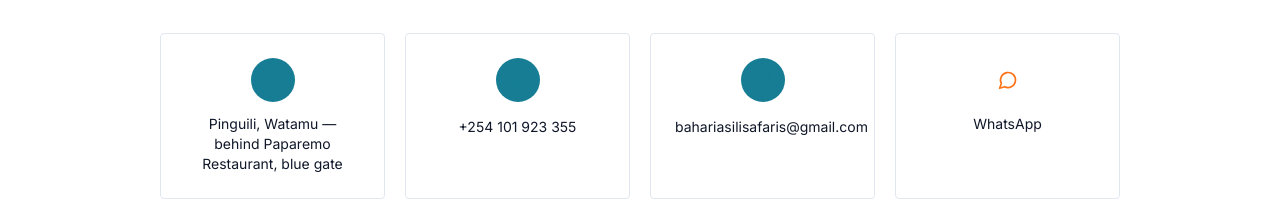
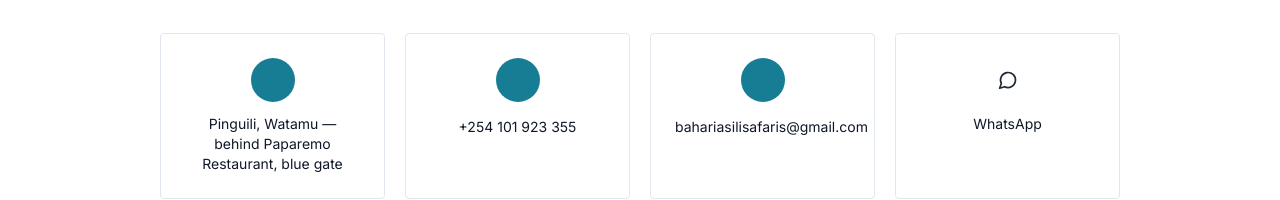
Before and after one commit to Sheddymae/bahari-asili-safaris, a Next.js app: page /contact in a window 1280 px wide. Shown: the part 351-551 px from the top of the page. Built offline with nearby package versions, Linux system fonts and the light colour scheme; no server answers.

Commit message:
Keep orange accent text readable on light surfaces

```diff
--- a/app/globals.css
+++ b/app/globals.css
@@ -363,3 +363,10 @@ footer.bg-foreground .text-safari-400 { color: #FFB37E; }
 ) .text-white {
   color: var(--brand-text) !important;
 }
+
+
+/* Brand-orange text utilities are decorative accents; use ink for legible text/icons. */
+.text-accent,
+.text-book {
+  color: var(--brand-text) !important;
+}
```
